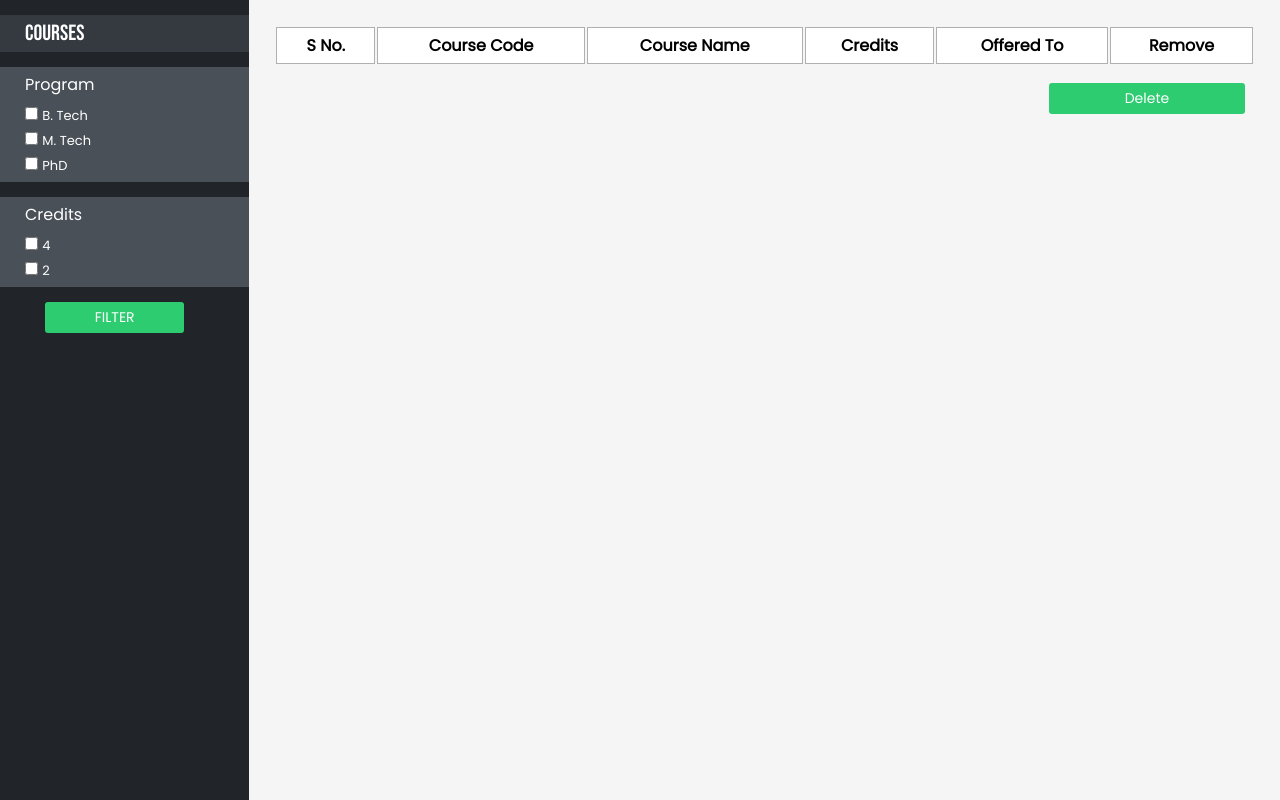
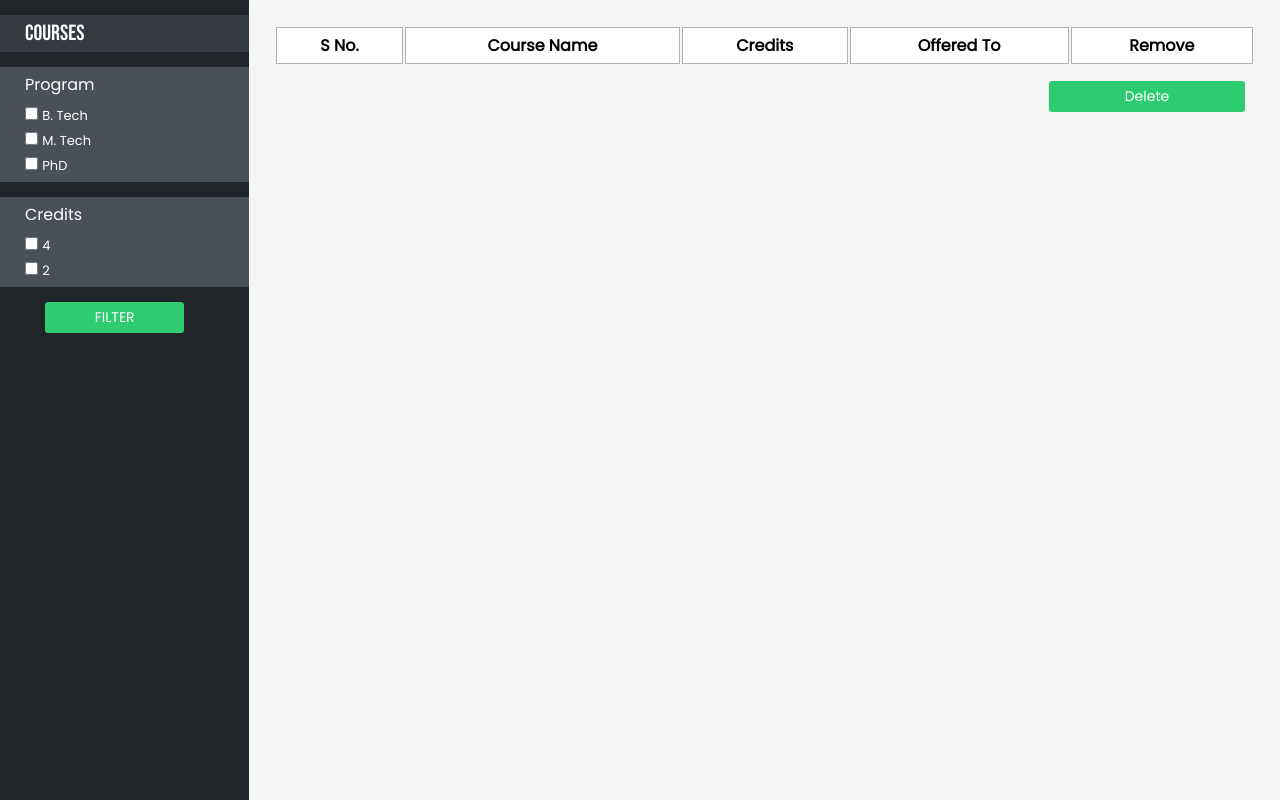
Before and after one commit to eshumanohare/haveAseat, a Django app: template Core/templates/student-panel.html in a window 1280 px wide. Run offline with Django 3.2, Linux system fonts and the light colour scheme; the template is opened without the code that fills it: most values are stand-ins (such as "Sample title", 1, 10 or a date in 2020); lists and menus that the app fills with data are empty; parts of the project's set-up code (start-up, migrations or seed data) failed here and were passed over.

Commit message:
Add files via upload

```diff
--- a/Core/templates/student-panel.html
+++ b/Core/templates/student-panel.html
@@ -46,6 +46,10 @@
             </div>
             <input type="submit" value="FILTER" class="Enroll-Button" style="margin-right: 20%; width: 70%;">
             </form>
+            <!-- <form action="{% url 'Core:getAllCourses' %}" method="POST">
+                {% csrf_token %}
+                <input type="submit" value="FETCH COURSES" class="Enroll-Button" style="margin-right: 20%; width: 70%;">
+            </form> -->
         </div>
         {% block content %}
         <div class="Main-Panel">
@@ -55,7 +59,6 @@
                     <table class="Panel-Table">
                         <tr class="Panel-Table-Row">
                             <th class="Panel-Table-Heading">S No.</th>
-                            <th class="Panel-Table-Heading">Course Code</th>
                             <th class="Panel-Table-Heading">Course Name</th>
                             <th class="Panel-Table-Heading">Credits</th>
                             <th class="Panel-Table-Heading">Offered To</th>
@@ -64,22 +67,21 @@
                         </tr>
 
                         {% for course in courseList %}
+                        {% if course != None and course.isLive == 1 %}
                         <tr class="Panel-Table-Row">
-                            {% if course != None and course.isLive == 1%}
                             <td class="Panel-Table-Heading" name="id">{{course.id}}</td>
-                            <td class="Panel-Table-Heading">{{course.code}}</td>
-                            <td class="Panel-Table-Heading">{{course.courseName}}</td>
+                            <td class="Panel-Table-Heading"><a href="/{{course.courseName}}/" style="text-decoration: none; color: black">{{course.courseName}}</a></td>
                             <td class="Panel-Table-Heading">{{course.credits}}</th>
                             <td class="Panel-Table-Heading">{{course.program}}</td>
                             <td class="Panel-Table-Heading">
                                 <input type="checkbox" id="courses" name="courseList" value="{{course.id}}">
                             </td>
-                            {% endif %}
                         </tr>
+                        {% endif %}
                         {% endfor %}
                     </table>
                 </div>
-                <!-- <input type="submit" value="Enroll" class="Enroll-Button"> -->
+                <!-- <input type="submit" value="Fetch Courses" class="Enroll-Button"> -->
                 <input style="margin-right:10px;" type="submit" value="Delete" class="Enroll-Button">
             </form>
         </div>
```
